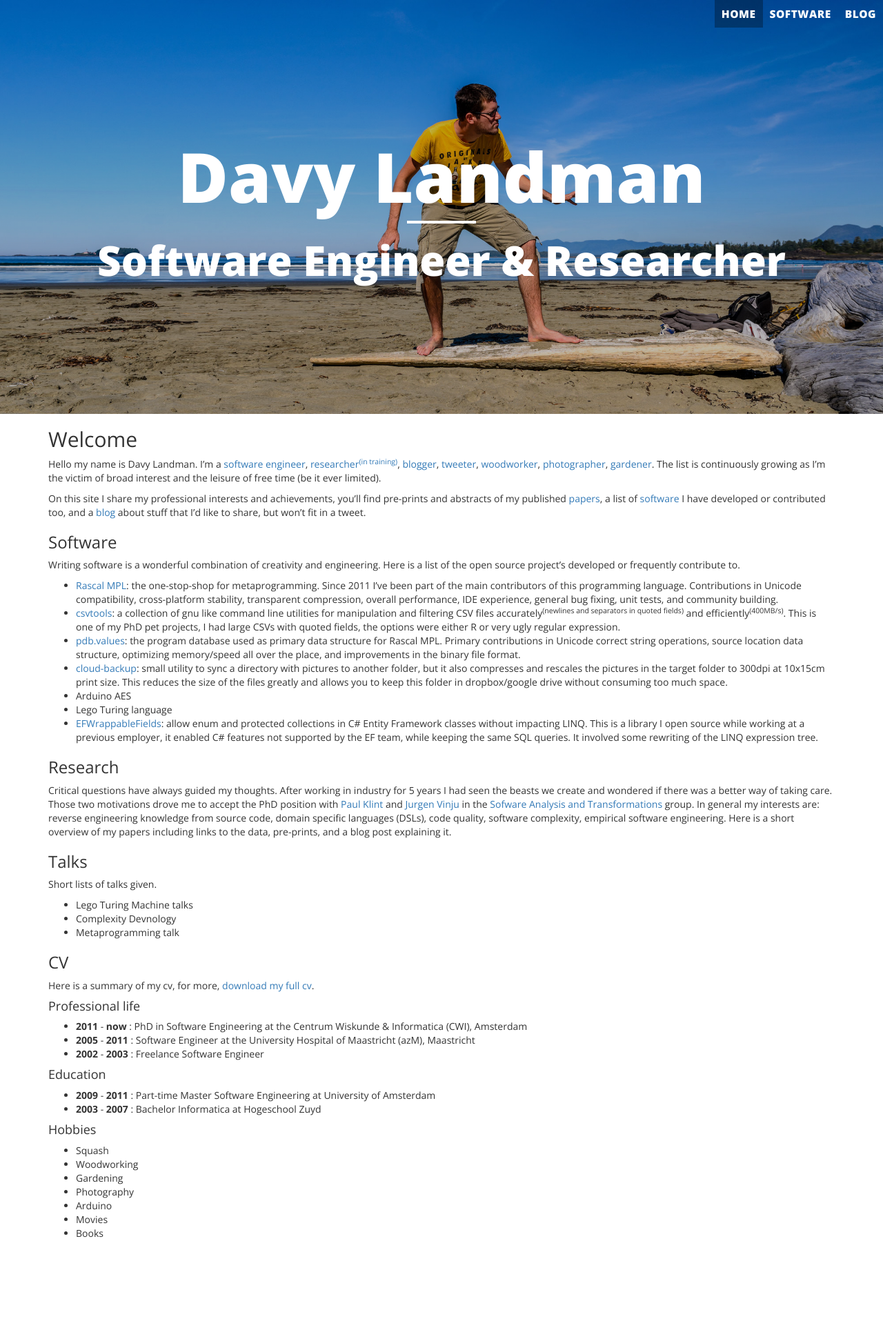
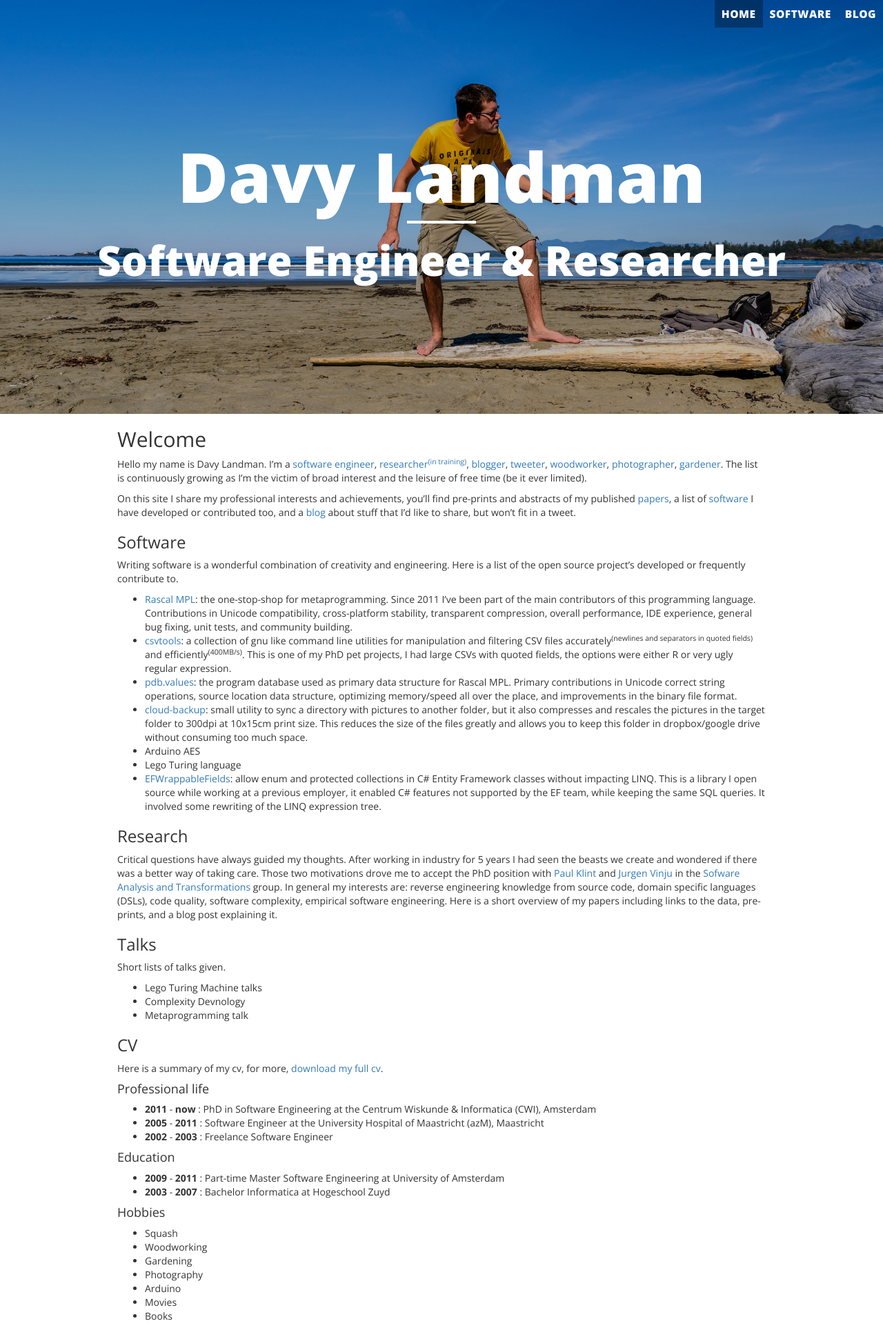
Before and after one commit to DavyLandman/davylandman.github.io, a Jekyll site: the page built from index.md, in a window 1280 px wide. Shown: the whole page at 69% size. Built offline with Jekyll 4.4.1, drawn with Linux system fonts in a browser that asks for light colours; before the commit the page ends 1808 px from its top, so only the background shows below that.

Commit message:
Some tuning of the layout for larger screens

```diff
--- a/_sass/_main-layout.scss
+++ b/_sass/_main-layout.scss
@@ -5,9 +5,9 @@
   @media (min-width: $screen-md-min) {
     max-width: $container-md;
   }
-  @media (min-width: $screen-lg-min) {
-    max-width: $container-lg;
-  }
+  //@media (min-width: $screen-lg-min) {
+  //  max-width: $container-lg;
+  //}
   padding: 0 ($base-margin / 2);
   margin: 0 auto;
 }
--- a/_sass/_variables.scss
+++ b/_sass/_variables.scss
@@ -152,12 +152,13 @@ $screen-md-min:              992px !default;
 // Large screen / wide desktop
 $screen-lg-min:              1200px !default;
 
+// Huge screen
 $screen-hg-min:              2000px !default;
 
 // So media queries don't overlap when required, provide a maximum
 $screen-sm-max:              ($screen-md-min - 1) !default;
 $screen-md-max:              ($screen-lg-min - 1) !default;
-$screen-ld-max:              ($screen-hg-min - 1) !default;
+$screen-lg-max:              ($screen-hg-min - 1) !default;
 
 //== Main windows padding
 $base-margin:                 40px !default;
```
